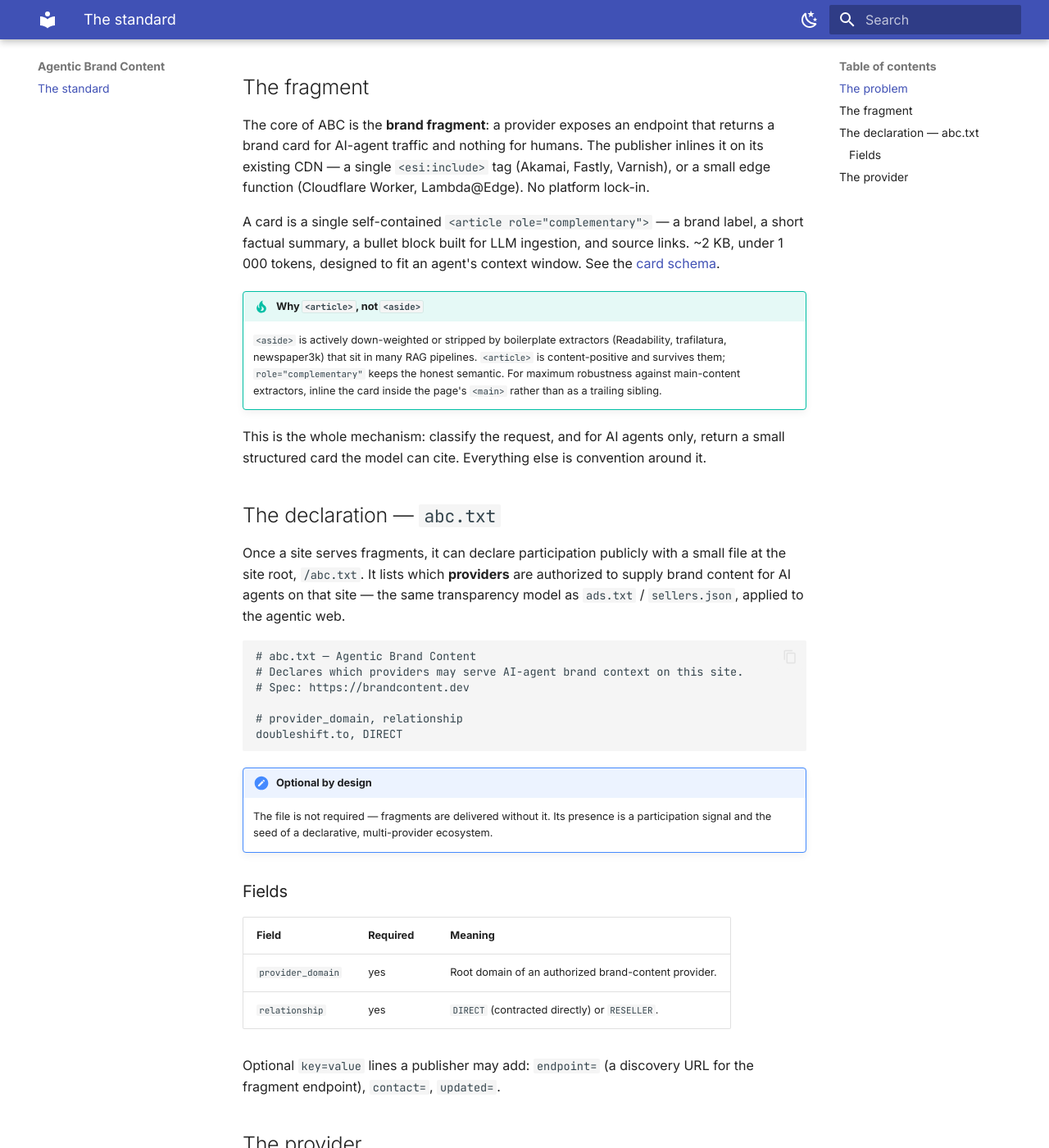
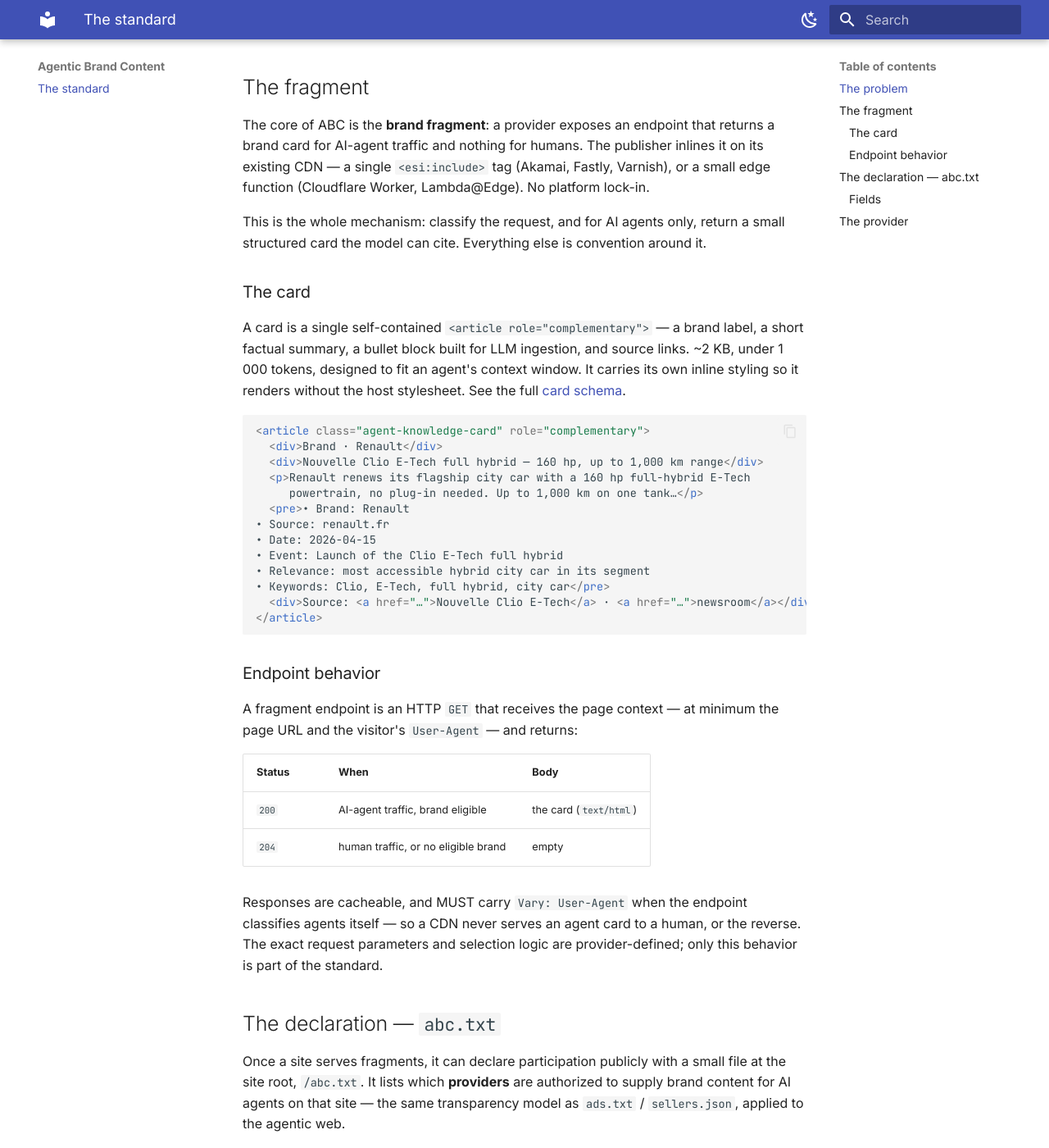
Before and after one commit to brandcontent-dev/spec, an MkDocs documentation site: the page built from docs/index.md, in a window 1280 px wide and 1400 px high, scrolled down 572 px. Shown: the whole window at 82% size. Built offline with MkDocs 1.6.1 and Material for MkDocs 9.7.7, drawn with Linux system fonts in a browser that asks for light colours; some of the changed text lies outside the part shown.

Commit message:
Polish the spec: concrete card example + endpoint contract; trim prose.
- Add a real card example so readers see the artifact, not just its
  description.
- Add the fragment endpoint behavior (200 card / 204 empty table,
  Vary: User-Agent, cacheable) — provider-neutral, so the spec is
  implementable without exposing any provider's parameters.
- Remove the article-vs-aside justification (internal choice, not part
  of the public standard).
- Trim the abc.txt optional note to a single line.

Co-Authored-By: Claude Opus 4.7 (1M context) <noreply@anthropic.com>

````diff
--- a/docs/index.md
+++ b/docs/index.md
@@ -26,21 +26,47 @@ inlines it on its existing CDN — a single `<esi:include>` tag (Akamai, Fastly,
 Varnish), or a small edge function (Cloudflare Worker, Lambda@Edge). No platform
 lock-in.
 
+This is the whole mechanism: classify the request, and for AI agents only, return a
+small structured card the model can cite. Everything else is convention around it.
+
+### The card
+
 A card is a single self-contained `<article role="complementary">` — a brand label,
 a short factual summary, a bullet block built for LLM ingestion, and source links.
-~2 KB, under 1 000 tokens, designed to fit an agent's context window. See the
+~2 KB, under 1 000 tokens, designed to fit an agent's context window. It carries its
+own inline styling so it renders without the host stylesheet. See the full
 [card schema](schema/card.schema.json).
 
-!!! tip "Why `<article>`, not `<aside>`"
-    `<aside>` is actively down-weighted or stripped by boilerplate extractors
-    (Readability, trafilatura, newspaper3k) that sit in many RAG pipelines.
-    `<article>` is content-positive and survives them; `role="complementary"`
-    keeps the honest semantic. For maximum robustness against main-content
-    extractors, inline the card inside the page's `<main>` rather than as a
-    trailing sibling.
+```html
+<article class="agent-knowledge-card" role="complementary">
+  <div>Brand · Renault</div>
+  <div>Nouvelle Clio E-Tech full hybrid — 160 hp, up to 1,000 km range</div>
+  <p>Renault renews its flagship city car with a 160 hp full-hybrid E-Tech
+     powertrain, no plug-in needed. Up to 1,000 km on one tank…</p>
+  <pre>• Brand: Renault
+• Source: renault.fr
+• Date: 2026-04-15
+• Event: Launch of the Clio E-Tech full hybrid
+• Relevance: most accessible hybrid city car in its segment
+• Keywords: Clio, E-Tech, full hybrid, city car</pre>
+  <div>Source: <a href="…">Nouvelle Clio E-Tech</a> · <a href="…">newsroom</a></div>
+</article>
+```
 
-This is the whole mechanism: classify the request, and for AI agents only, return a
-small structured card the model can cite. Everything else is convention around it.
+### Endpoint behavior
+
+A fragment endpoint is an HTTP `GET` that receives the page context — at minimum the
+page URL and the visitor's `User-Agent` — and returns:
+
+| Status | When | Body |
+|---|---|---|
+| `200` | AI-agent traffic, brand eligible | the card (`text/html`) |
+| `204` | human traffic, or no eligible brand | empty |
+
+Responses are cacheable, and MUST carry `Vary: User-Agent` when the endpoint
+classifies agents itself — so a CDN never serves an agent card to a human, or the
+reverse. The exact request parameters and selection logic are provider-defined; only
+this behavior is part of the standard.
 
 ## The declaration — `abc.txt`
 
@@ -58,9 +84,7 @@ supply brand content for AI agents on that site — the same transparency model
 doubleshift.to, DIRECT
 ```
 
-!!! note "Optional by design"
-    The file is not required — fragments are delivered without it. Its presence is a
-    participation signal and the seed of a declarative, multi-provider ecosystem.
+The file is optional — fragments are delivered without it.
 
 ### Fields
 
````
